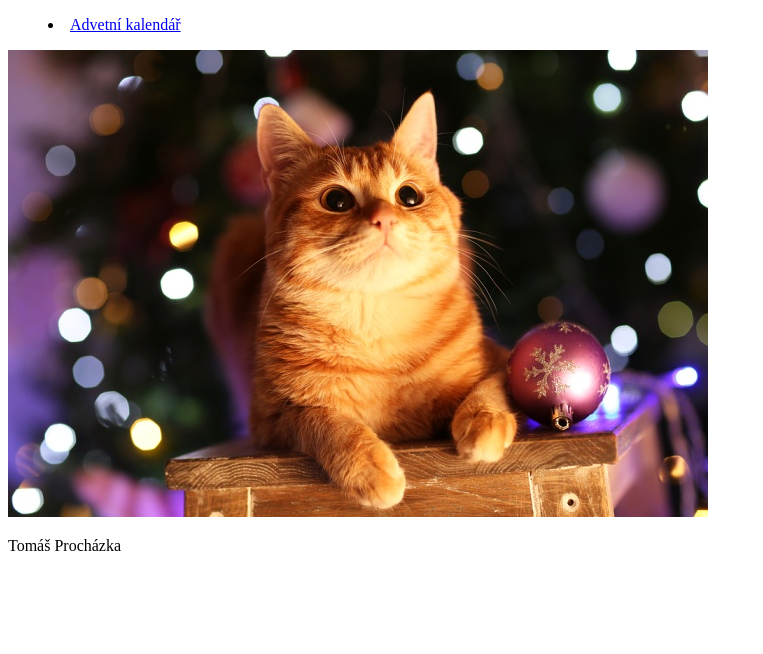
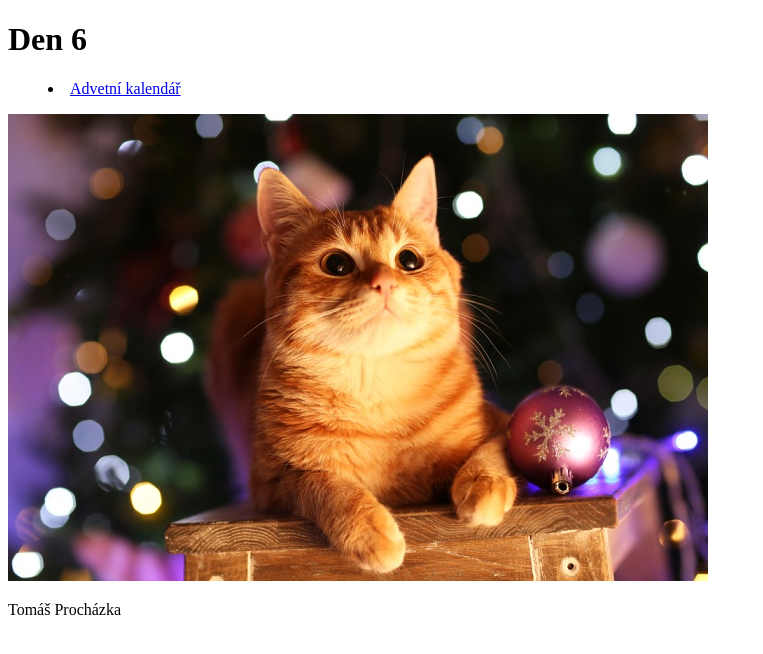
Before and after one commit to HouskassT/adventn-kalend-, a plain HTML site: page den6.html in a window 1280 px wide. Shown: the whole page, without its empty margins (0-763 px from the left). Drawn offline with Linux system fonts and the light colour scheme.

Commit message:
advetni kalendar

```diff
--- a/den6.html
+++ b/den6.html
@@ -7,6 +7,7 @@
 </head>
 <body>
     <header>
+        <h1>Den 6</h1>
         <nav>
             <menu>
                 <li><a href="index.html">Advetní kalendář</a></li>
```
